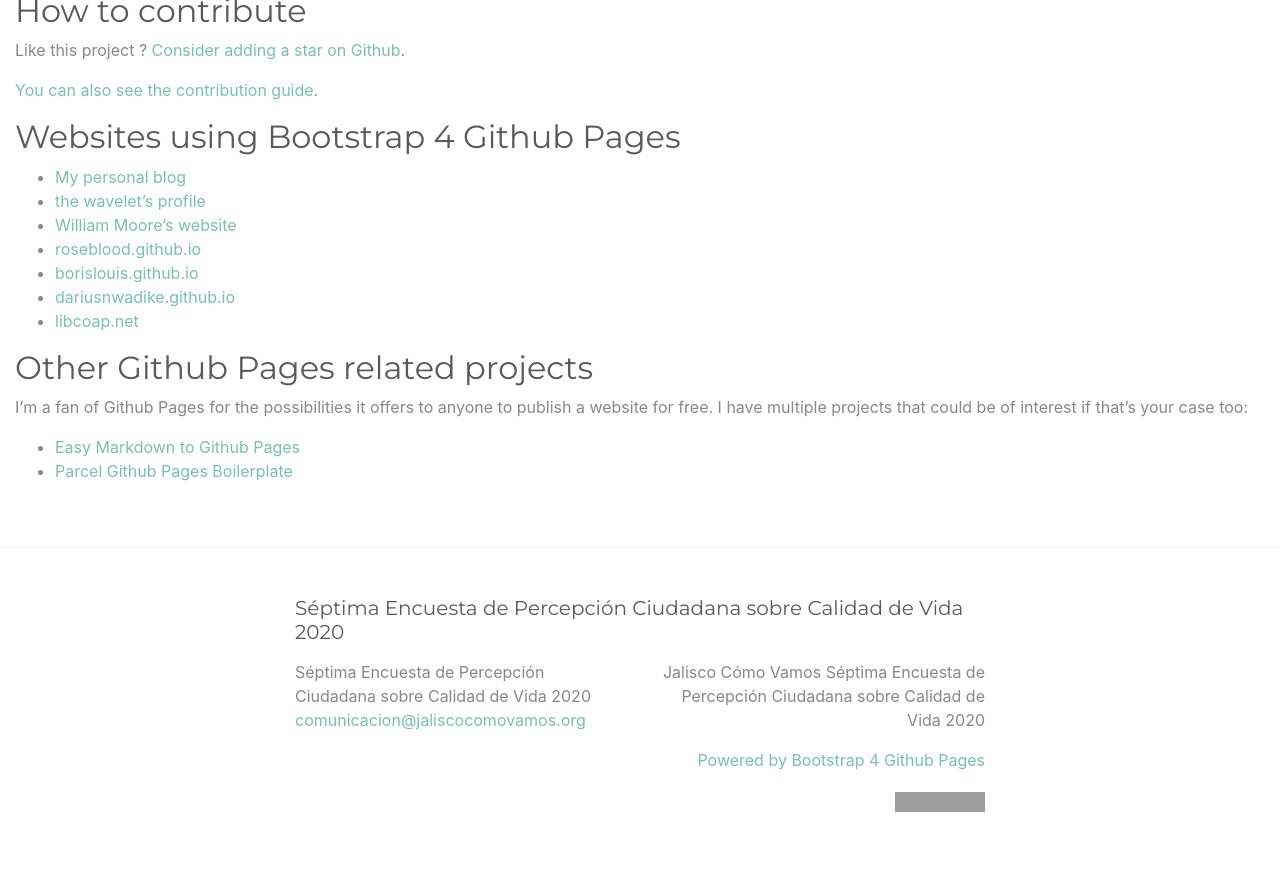
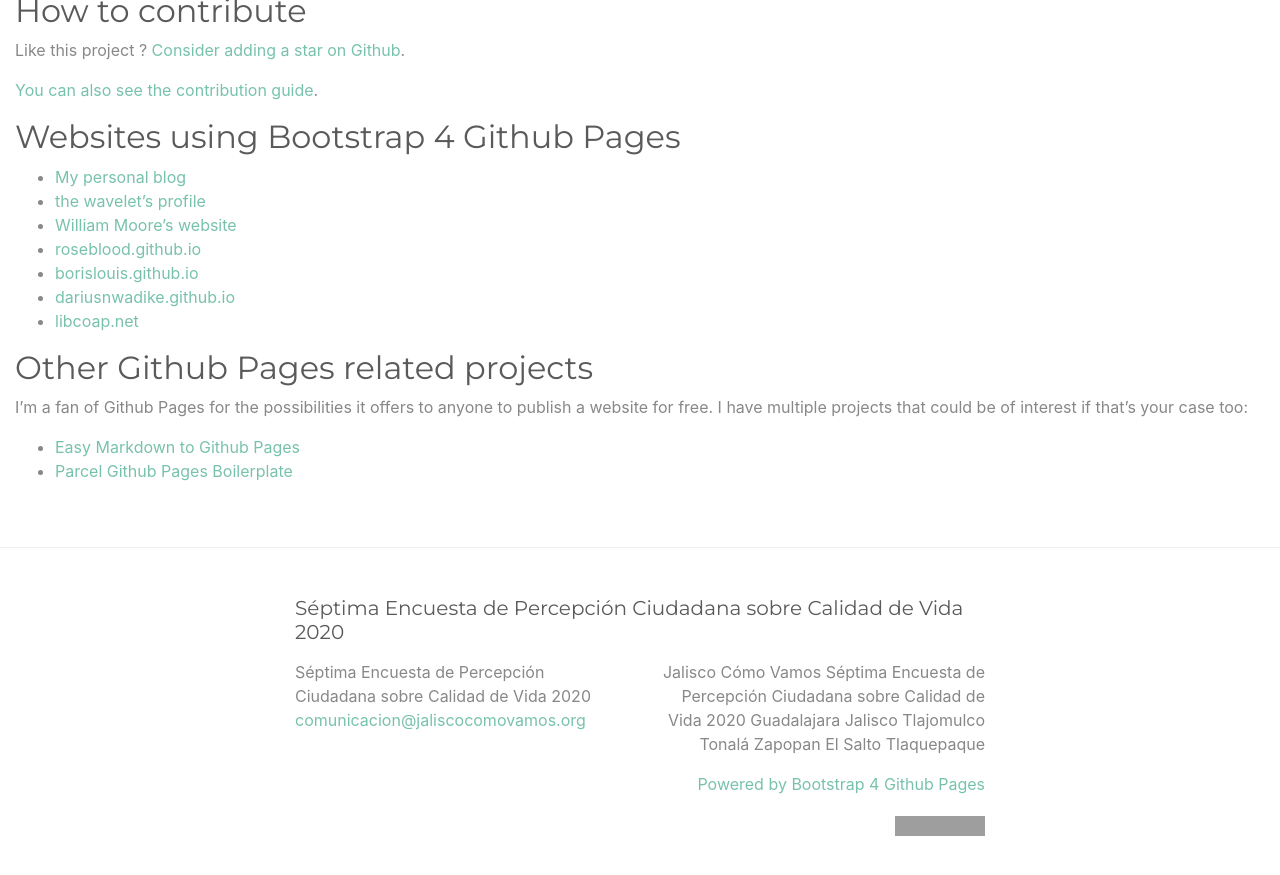
Before and after one commit to JaliscoComoVamos/epc2020, a Jekyll site: the page built from index.md, in a window 1280 px wide and 900 px high, scrolled down 2436 px. Shown: the top 875 px of the window. Built offline with Jekyll 4.4.1, drawn with Linux system fonts in a browser that asks for light colours; grey boxes are pictures that could not be loaded.

Commit message:
Update _config.yml

```diff
--- a/_config.yml
+++ b/_config.yml
@@ -16,7 +16,7 @@
 title: Séptima Encuesta de Percepción Ciudadana sobre Calidad de Vida 2020
 email: "comunicacion@jaliscocomovamos.org"
 description: >- # this means to ignore newlines until "baseurl:"
-  Jalisco Cómo Vamos Séptima Encuesta de Percepción Ciudadana sobre Calidad de Vida 2020
+  Jalisco Cómo Vamos Séptima Encuesta de Percepción Ciudadana sobre Calidad de Vida 2020 Guadalajara Jalisco Tlajomulco Tonalá Zapopan El Salto Tlaquepaque
 #baseurl: "" # the subpath of your site, e.g. /blog
 #url: "" # the base hostname & protocol for your site, e.g. http://example.com
 #twitter_username: jekyllrb
```
